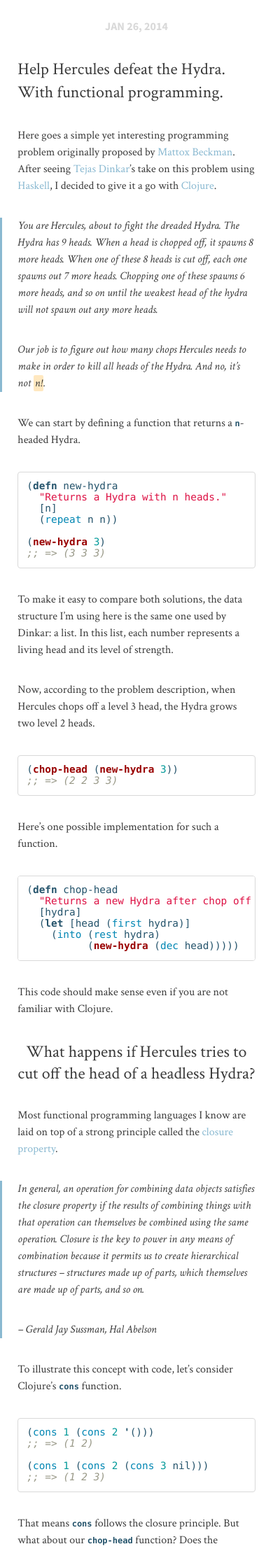
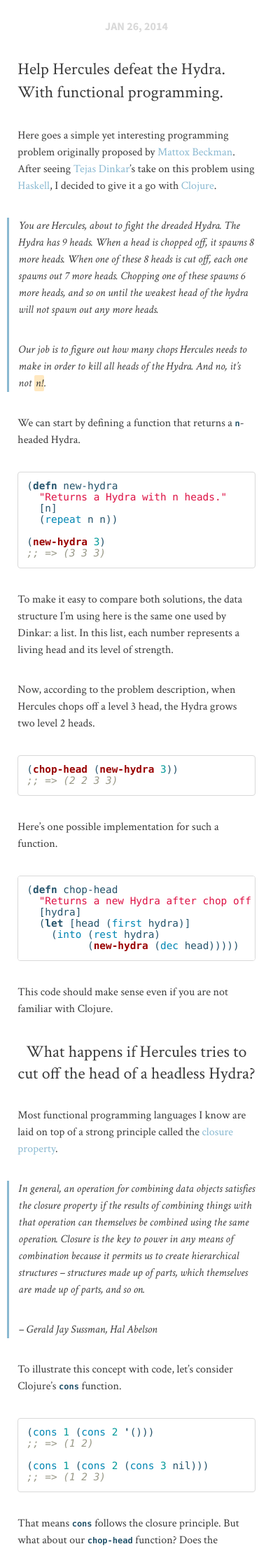
Before and after one commit to danielfm/danielfm.github.io, a Jekyll site: the page built from _posts/2014-01-26-functional-programming-101-with-clojure.md, in a window 390 px wide. Shown: the part 510-2726 px from the top of the page at 70% size. Built offline with Jekyll 4.4.1, drawn with Linux system fonts in a browser that asks for light colours; comment, search, counter and statistics services are not loaded.

Commit message:
Fixed blockquote in very small screen sizes.

```diff
--- a/assets/css/i.css
+++ b/assets/css/i.css
@@ -937,6 +937,11 @@
     margin: 0 auto;
     float: none; }
 
+  blockquote {
+    margin-left: -15px; }
+    blockquote p {
+      margin-left: 13px; }
+
   footer {
     font-size: 16px; }
 
```
Also changed, not shown: assets/sass/_styles.scss (+8 -2 lines).
